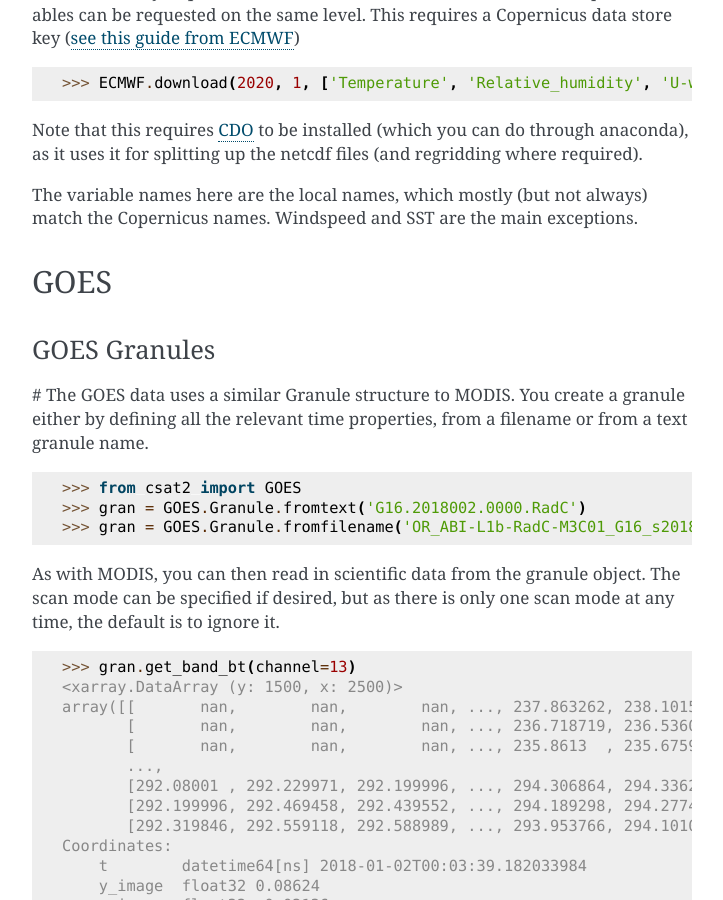
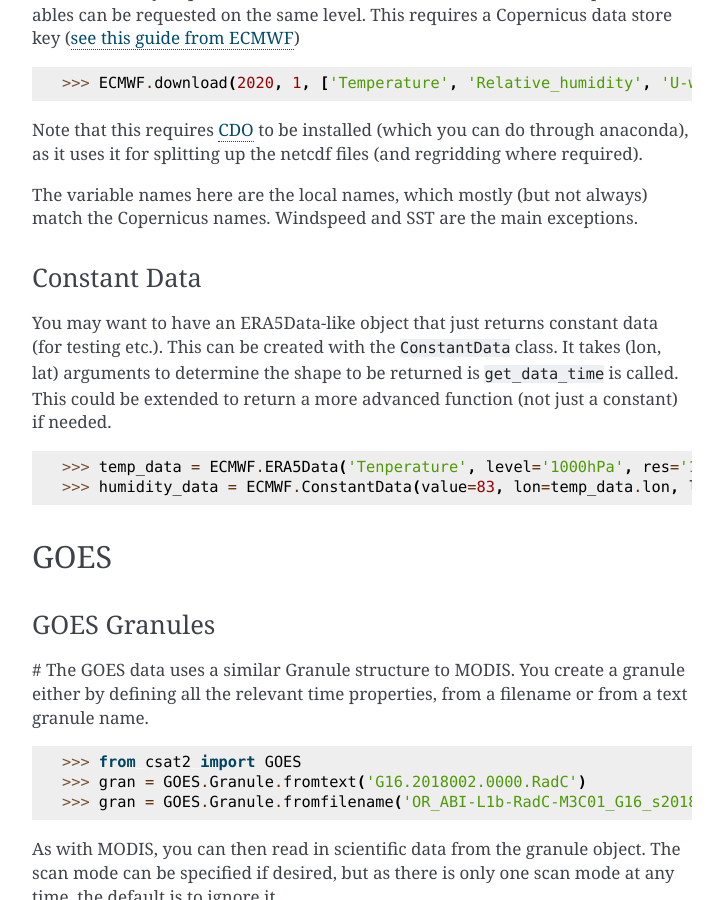
Before and after one commit to EdGrrr/csat2, a Sphinx documentation site: the page built from doc/instruments.rst, in a window 1280 px wide and 900 px high, scrolled down 3163 px. Shown: the whole window, without its empty margins (388-1111 px from the left). Built offline with Sphinx 7.4.7, drawn with Linux system fonts in a browser that asks for light colours.

Commit message:
Some simple documentation for ECMWF.ConstantData

```diff
--- a/doc/instruments.rst
+++ b/doc/instruments.rst
@@ -144,6 +144,15 @@
 The variable names here are the local names, which mostly (but not always) match the Copernicus names. Windspeed and SST are the main exceptions.
 
 
+Constant Data
+.............
+
+You may want to have an ERA5Data-like object that just returns constant data (for testing etc.). This can be created with the ``ConstantData`` class. It takes (lon, lat) arguments to determine the shape to be returned is ``get_data_time`` is called. This could be extended to return a more advanced function (not just a constant) if needed.
+
+.. code-block:: python
+
+   >>> temp_data = ECMWF.ERA5Data('Tenperature', level='1000hPa', res='1grid')
+   >>> humidity_data = ECMWF.ConstantData(value=83, lon=temp_data.lon, lat=temp_data.lat)
 
 
 GOES
```
